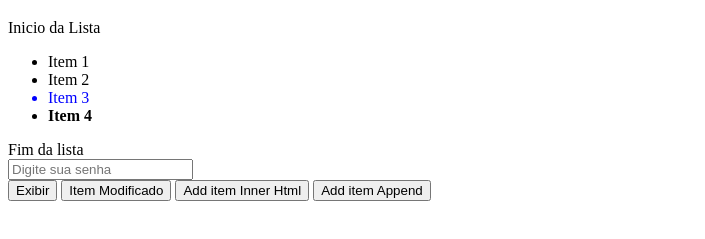
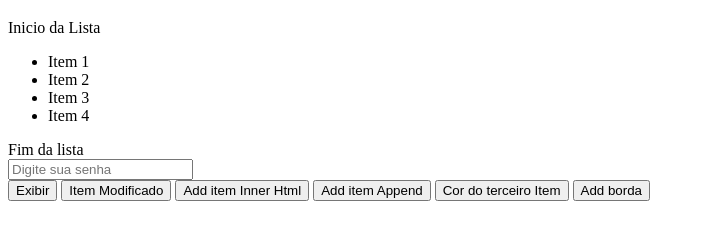
Before and after one commit to F-Torres15/Atividade2, a plain HTML site: page index.html in a window 1280 px wide. Shown: the part 61-300 px from the top of the page, without its empty margins (0-705 px from the left). Drawn offline with Linux system fonts and the light colour scheme.

Commit message:
Atividade 2

```diff
--- a/index.html
+++ b/index.html
@@ -23,6 +23,8 @@
    <button onclick="modificadoHtml()">Item Modificado</button>
     <button onclick="addHtml()">Add item Inner Html</button>
     <button onclick="adicionarItem()">Add item Append</button>
+    <button onclick="azul()"> Cor do terceiro Item</button>
+    <button onclick="borda()">Add borda</button>
 </div>
 <script type="Text/JavaScript" src="script.js"></script>
 </body>
--- a/script.js
+++ b/script.js
@@ -35,6 +35,24 @@ function addHtml() {
  list.before("Inicio da Lista")
  list.after("Fim da lista")
 
+function azul(){
+   let novaCor= list.children[2].style.color='blue'
+if(list.children[2].style.color == 'black'){
+novaCor
+}
+else{
+   novaCor.children.style.color = 'black'
 
-list.children[2].style.color="blue"
-list.children[3].style.fontWeight ="bold"
+}
+}
+
+function borda(){
+   let addBorda = list.children[3].style.fontWeight='bold'
+   if(list.children[3].style.color='black'){
+      addBorda
+   }else{
+     list.children[3].style.color='black'
+
+   }
+
+}
```
